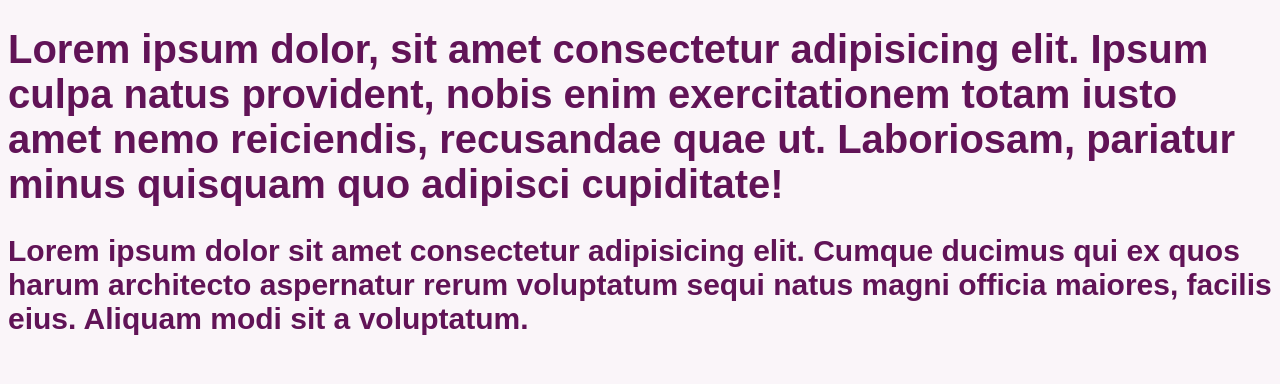
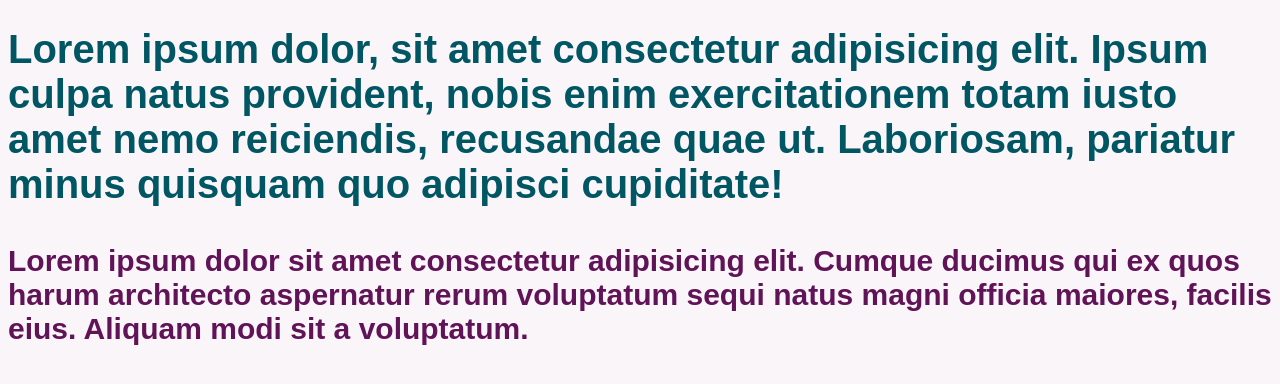
Before and after one commit to kathelynxavier/aluraflix, a plain HTML site: page home.html in a window 1280 px wide. Drawn offline with Linux system fonts and the light colour scheme.

Commit message:
css do h1

```diff
--- a/home.html
+++ b/home.html
@@ -11,8 +11,12 @@
             background-color: #faf5f9;
             color: #611357;
         }
+        h1{
+            color: #005663;
+            border-bottom: zpx solid #005663;
+            padding-bottom: 10px;
+        }
     </style>
-
 </head>
 <body>
 <h1>
```
